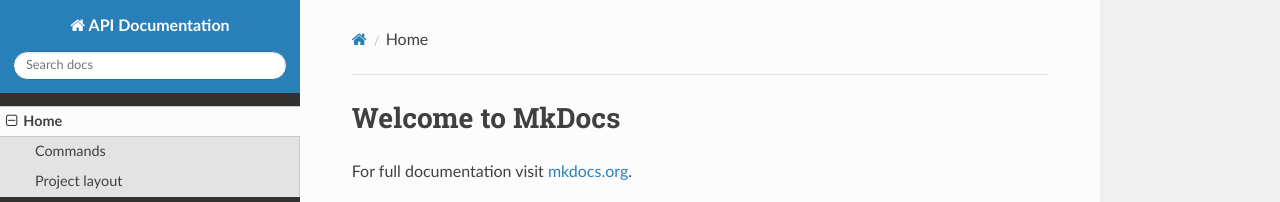
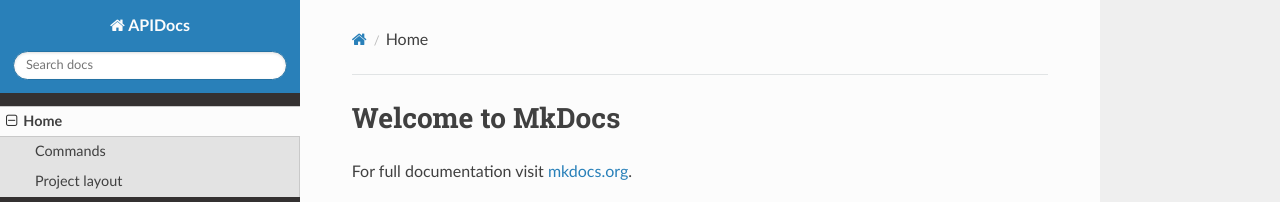
Before and after one commit to AllAboutDocs/APIDocs, an MkDocs documentation site: the page built from docs/index.md, in a window 1280 px wide. Shown: the top 202 px of the page. Built offline with MkDocs 1.6.1, drawn with Linux system fonts in a browser that asks for light colours; nearby versions of some CDN libraries.

```diff
--- a/mkdocs.yml
+++ b/mkdocs.yml
@@ -1,5 +1,6 @@
-site_name: API Documentation
+site_name: APIDocs
+theme:
+  name: readthedocs
 nav:
   - Home: index.md
   - Introduction: introduction.md
-theme: readthedocs
```
Also changed, not shown: .readthedocs.yaml (renamed from readthedocs.yml).
